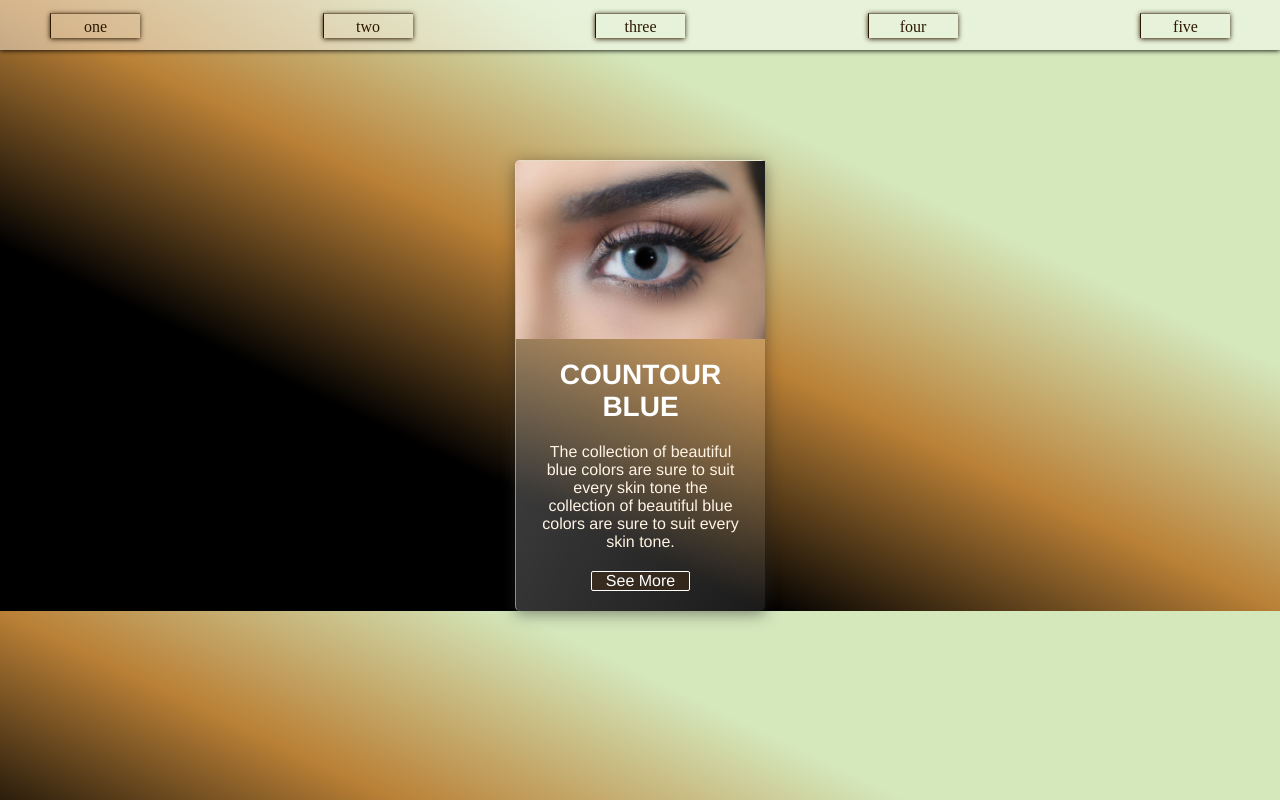
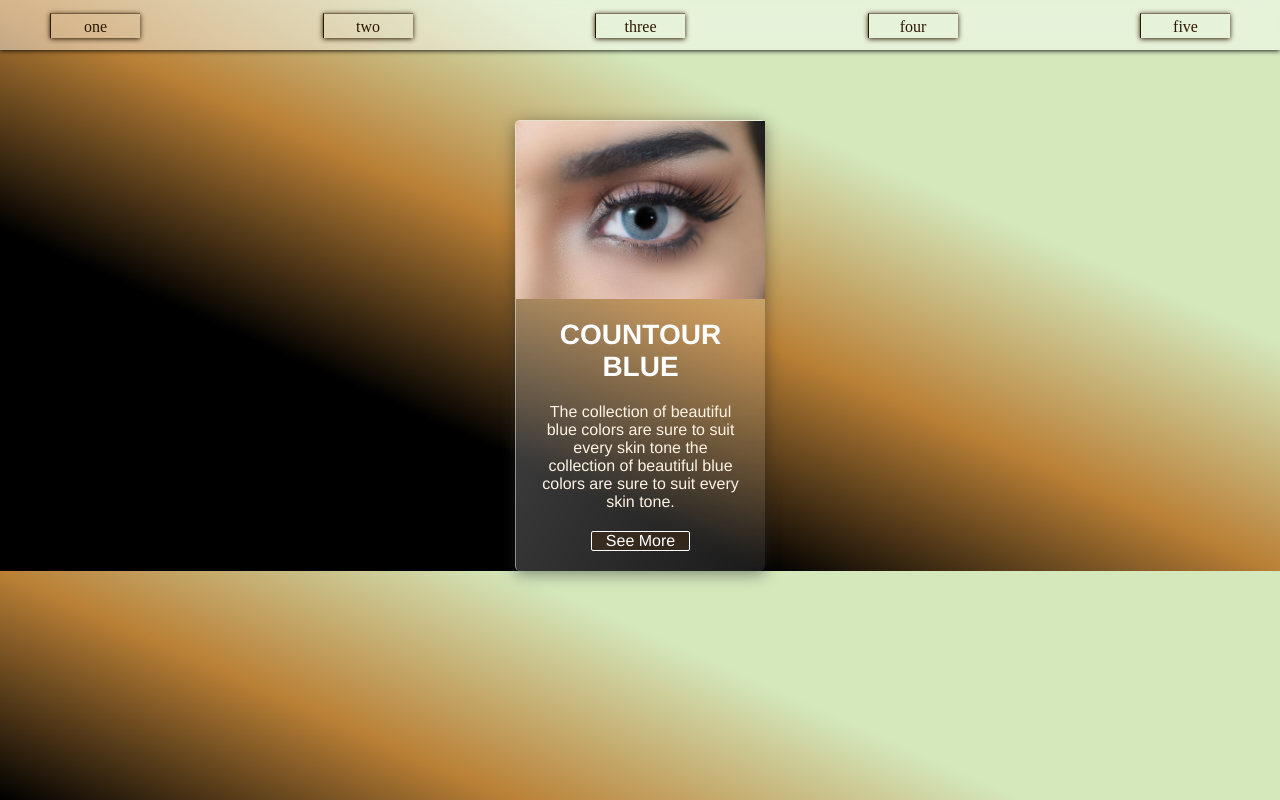
Before and after one commit to samisadiddin/loverolenses, a plain HTML site: page index.html in a window 1280 px wide. Drawn offline with Linux system fonts and the light colour scheme.

Commit message:
Update style.css

```diff
--- a/style.css
+++ b/style.css
@@ -23,7 +23,7 @@ body {
     align-items: center;
     justify-content: center;
     text-align: center;
-    margin-top: 20vh;
+    margin-top: 15vh;
     background: linear-gradient(
     to right bottom,
     rgba(255, 255, 255, 0.3),
```
